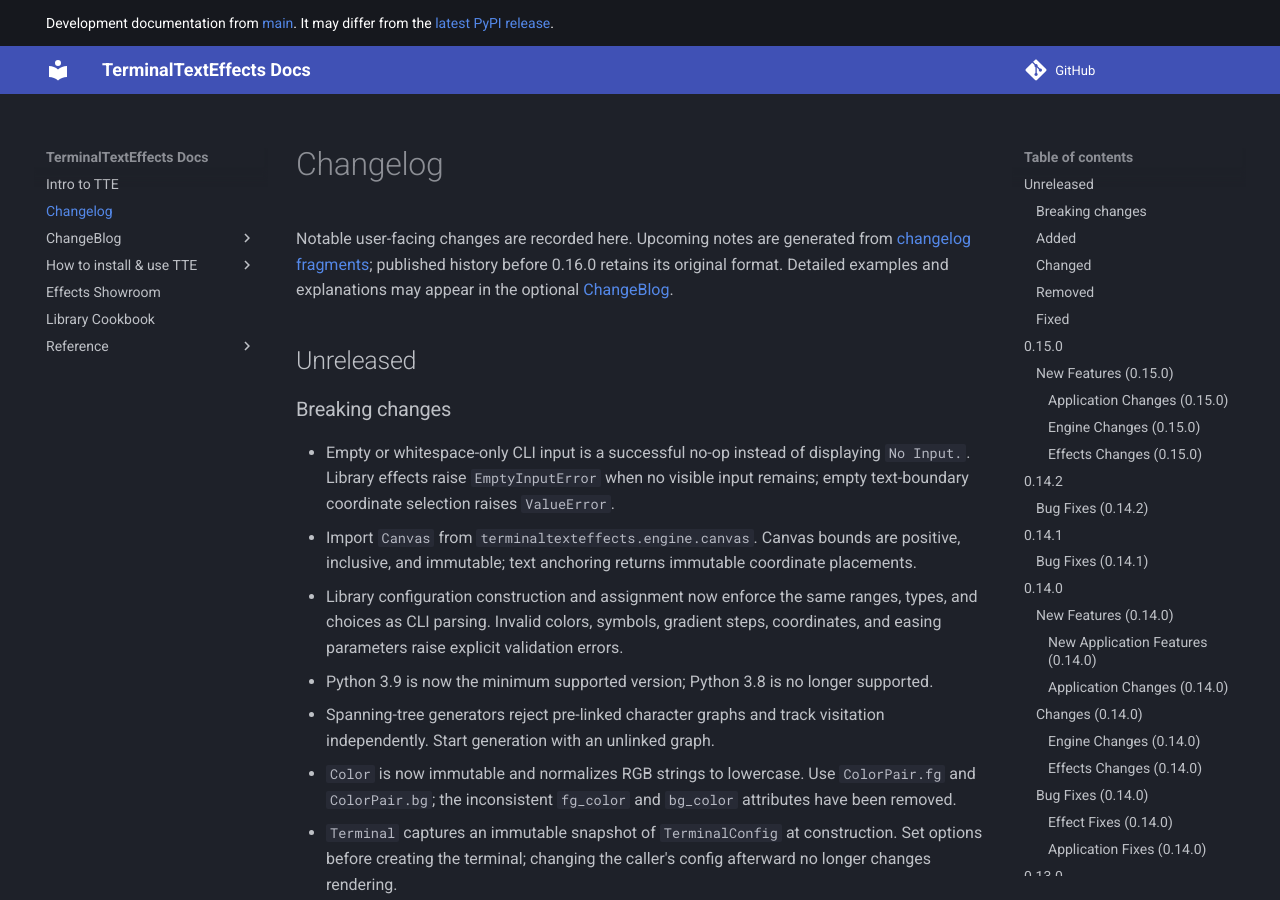
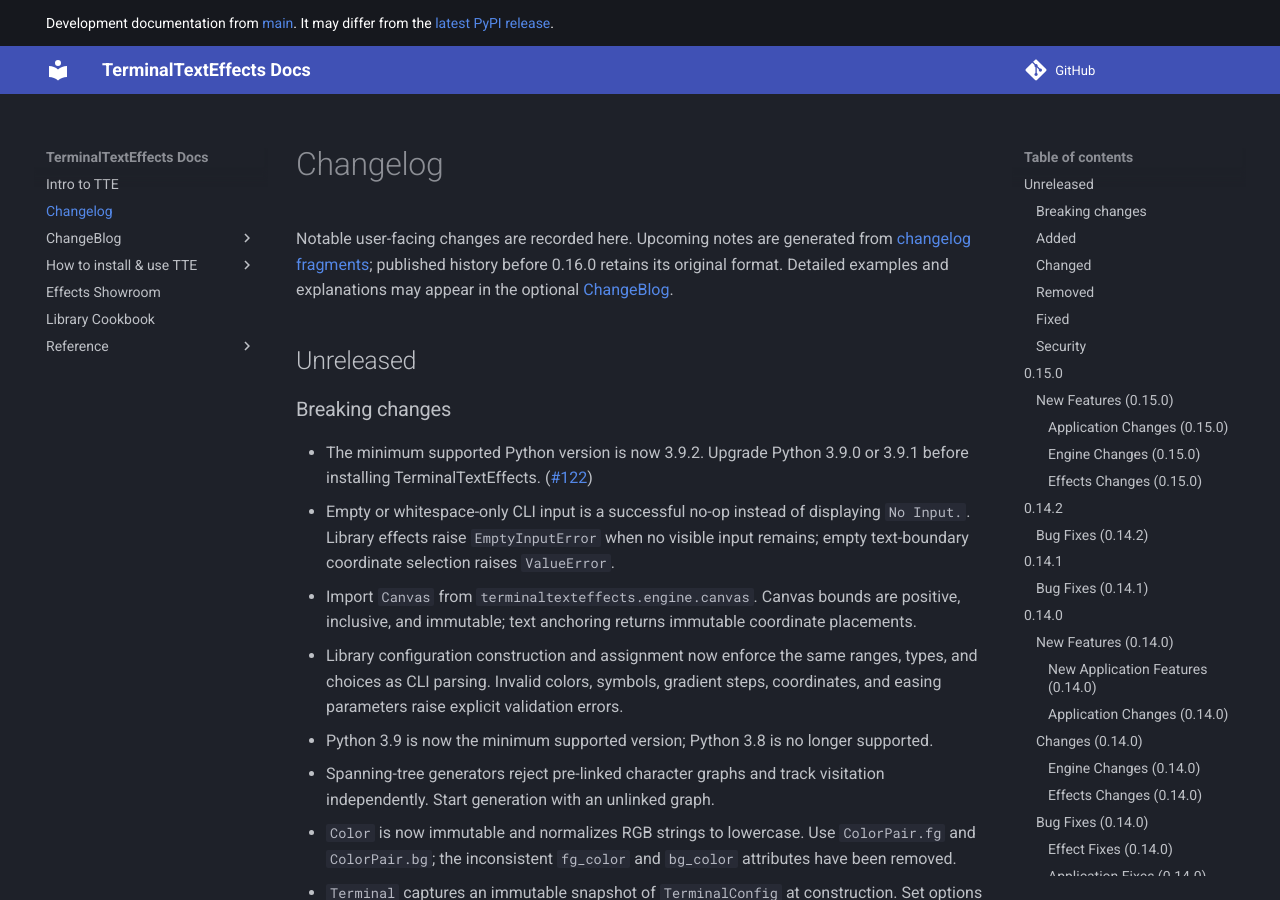
Before and after one commit to ChrisBuilds/terminaltexteffects, an MkDocs documentation site: the page built from docs/changelog.md, in a window 1280 px wide and 900 px high. Built offline with MkDocs 1.6.1 and Material for MkDocs 9.7.7, drawn with Linux system fonts in a browser that asks for light colours; comment, search, counter and statistics services are not loaded; some of the changed text lies outside the part shown.

Commit message:
security: repair cryptography lock and require Python 3.9.2

```diff
--- a/CHANGELOG.md
+++ b/CHANGELOG.md
@@ -12,6 +12,9 @@ Detailed examples and explanations may appear in the optional
 
 ### Breaking changes
 
+- The minimum supported Python version is now 3.9.2. Upgrade Python 3.9.0 or
+  3.9.1 before installing TerminalTextEffects.
+  ([#122](https://github.com/ChrisBuilds/terminaltexteffects/issues/122))
 - Empty or whitespace-only CLI input is a successful no-op instead of
   displaying `No Input.`. Library effects raise `EmptyInputError` when no
   visible input remains; empty text-boundary coordinate selection raises
@@ -161,6 +164,12 @@ Detailed examples and explanations may appear in the optional
 - `Terminal.get_input_colors()` counts retained characters after cursor
   overwrites and clipping. Brightness factor `1` preserves RGB colors, and
   color representations use reconstructible constructor syntax.
+
+### Security
+
+- Require patched cryptography in release tooling and remove vulnerable legacy
+  dependency selections.
+  ([#122](https://github.com/ChrisBuilds/terminaltexteffects/issues/122))
 
 <!-- unreleased notes end -->
 
--- a/pyproject.toml
+++ b/pyproject.toml
@@ -3,7 +3,7 @@ name = "terminaltexteffects"
 version = "0.15.0"
 description = "TerminalTextEffects (TTE) is a terminal visual effects engine."
 authors = [{ name = "Chris", email = "741258@pm.me" }]
-requires-python = ">=3.9"
+requires-python = ">=3.9.2"
 readme = "README.md"
 license = "MIT"
 
@@ -22,6 +22,10 @@ docs = [
     "mkdocstrings-python>=1.11.1",
     "pymdown-extensions>=10.15",
 ]
+
+[tool.uv]
+# Keep release-tool transitive dependencies above the reviewed security floor.
+constraint-dependencies = ["cryptography>=50.0.2"]
 
 [tool.ruff]
 show-fixes = true
```
Also changed, not shown: README.md (+1 -1 lines), RELEASING.md (+2 -2 lines), changelog.d/122.breaking.md (added, +1 -0 lines), changelog.d/122.security.md (added, +1 -0 lines), .github/CI.md, 1 other file.
